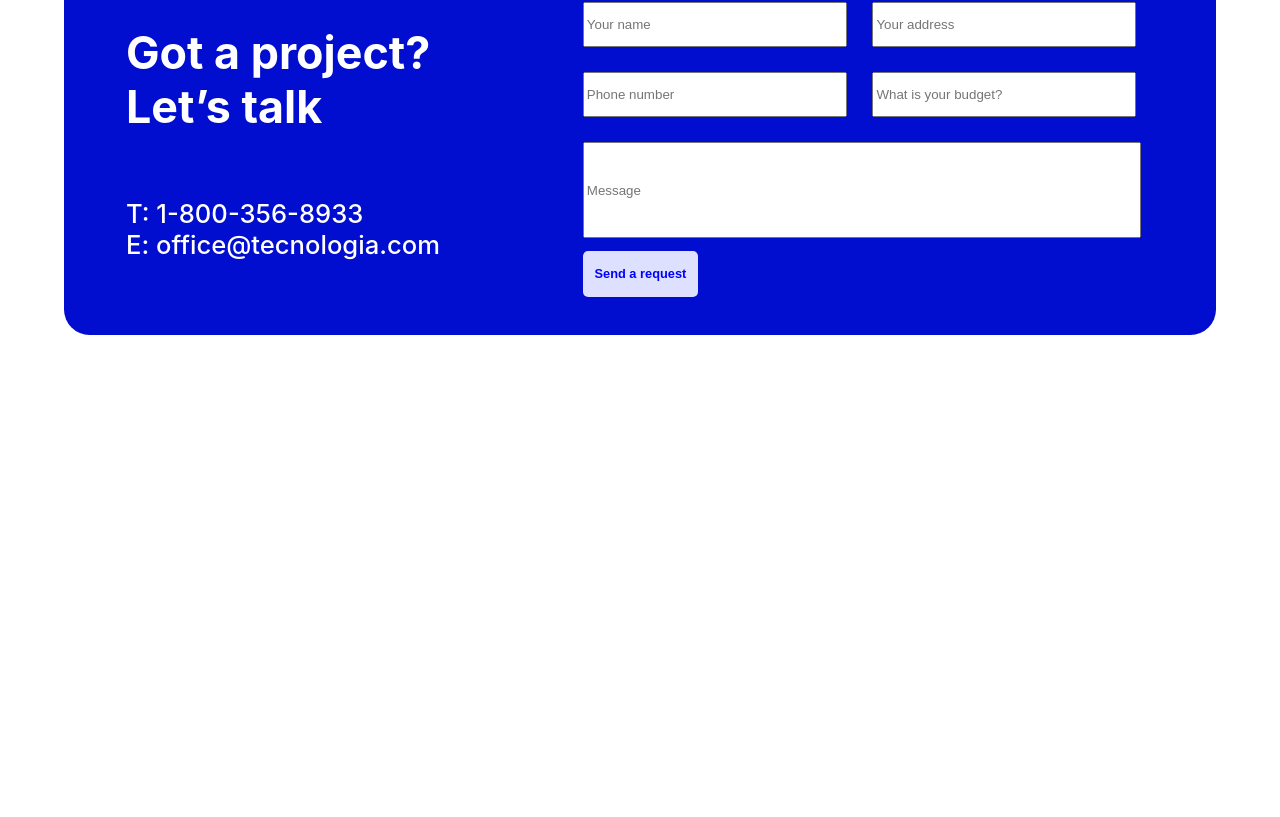
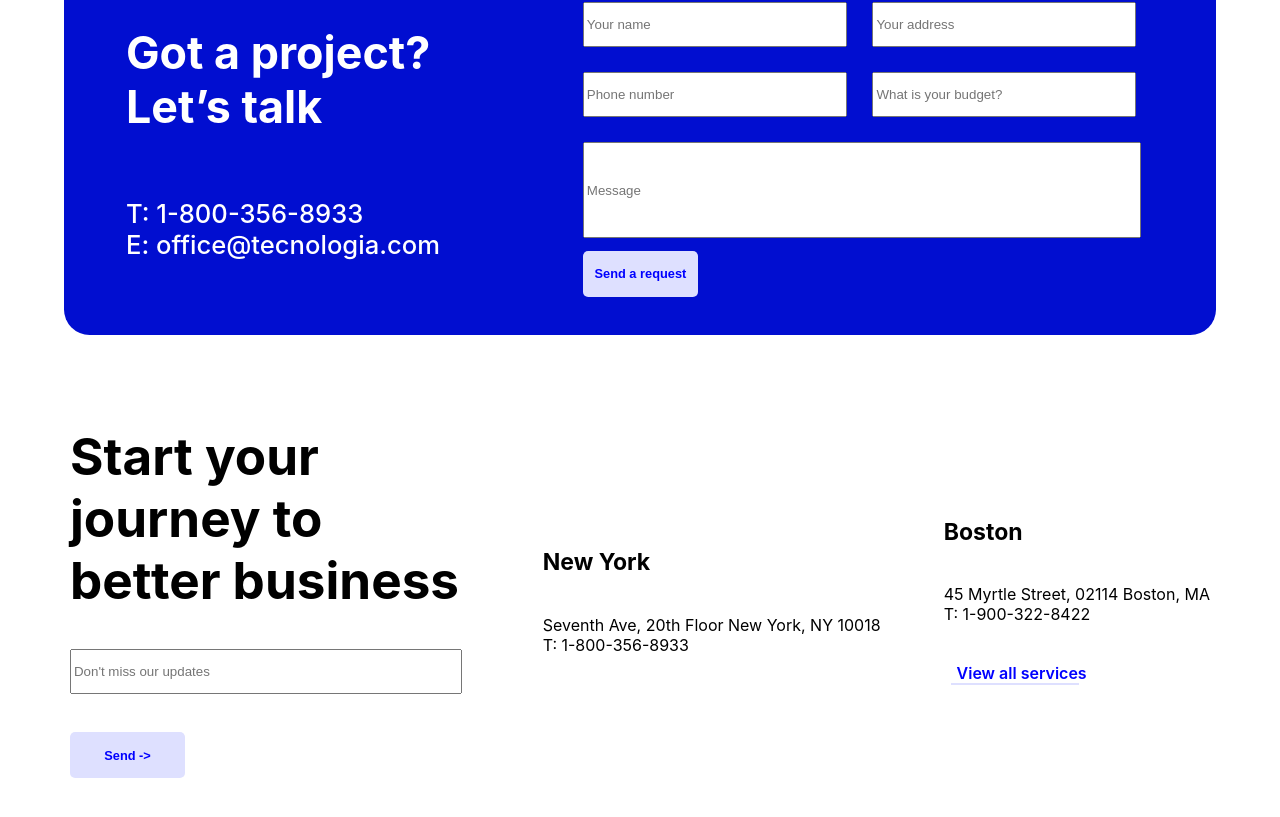
Before and after one commit to tarupathak/Technologia, a React (Create React App) app: page / in a window 1280 px wide. Shown: the part 7027-7844 px from the top of the page. Before the commit the page ends 7413 px from the top, so only its background shows below. Built offline with nearby package versions, Linux system fonts and the light colour scheme.

Commit message:
Added first footer

```diff
--- a/src/App.css
+++ b/src/App.css
@@ -131,8 +131,9 @@ body {
 
 .blue-line {
   background-color: #dee0ff;
+
   height: 0.2vw;
-  width: 8vw;
+  width: 10vw;
   margin-left: 1.6vw;
 }
 
--- a/src/App.js
+++ b/src/App.js
@@ -11,6 +11,7 @@ import pic from "./Assets/pic.webp";
 import picture from "./Assets/gg.webp";
 import Card from "./Components/Card";
 import Form from "./Components/Form";
+import FooterOne from "./Components/FooterOne";
 
 function App() {
   return (
@@ -231,6 +232,7 @@ function App() {
       <section className="center">
         <Form />
       </section>
+      <section><FooterOne /></section>
     </div>
   );
 }
--- a/src/Components/Components.css
+++ b/src/Components/Components.css
@@ -105,6 +105,8 @@
 
 }
 
+
+
 #form-tail div{
     color: white;
     font-size: 2vw;
@@ -139,3 +141,43 @@
     color:black;
     background-color: white;
 }
+
+.foot-box{
+    display: flex;
+    flex-direction: row;
+    justify-content: space-around;
+    align-items: center;
+    margin: 3vw;
+}
+
+.foot-flex
+{
+    display: flex;
+    flex-direction: column;
+    justify-content: space-around;
+    align-items: flex-start;
+}
+
+.foothead{
+    width: 32vw;
+    font-size: 4vw;
+    font-weight: 700;
+}
+
+.foot-flex input {
+    height: 3vw;
+    width: 30vw;
+    margin-bottom: 3vw;
+    margin-top: 3vw;
+}
+
+.head-flex{
+    font-size: 1.8vw;
+    font-weight: 700;
+    margin-bottom: 3vw;
+}
+
+.mar-top{
+    margin-left: -1vw;
+    margin-top: 3vw;
+}
--- /dev/null
+++ b/src/Components/FooterOne.jsx
@@ -0,0 +1,34 @@
+import React from "react";
+import "./Components.css";
+
+const FooterOne = () => {
+  return (
+    <div className="foot-box">
+      <div className="foot-flex">
+        <div className="foothead">Start your journey to better business</div>
+        <div>
+          <input placeholder="Don't miss our updates" />
+        </div>
+        <div className="touch-btn">
+          <button>Send -></button>{" "}
+        </div>
+      </div>
+      <div className="foot-flex">
+    <div className="head-flex">New York</div>
+    <div>Seventh Ave, 20th Floor New York, NY 10018 </div>
+    <div> T: 1-800-356-8933</div>
+      </div>
+      <div className="foot-flex">
+        <div className="head-flex">Boston</div>
+    <div>45 Myrtle Street, 02114 Boston, MA </div>
+        <div>T: 1-900-322-8422</div>
+        <div className="mar-top">
+          <div className="blue-col">View all services</div>
+          <div className="blue-line"></div>
+        </div>
+      </div>
+    </div>
+  );
+};
+
+export default FooterOne;
```
